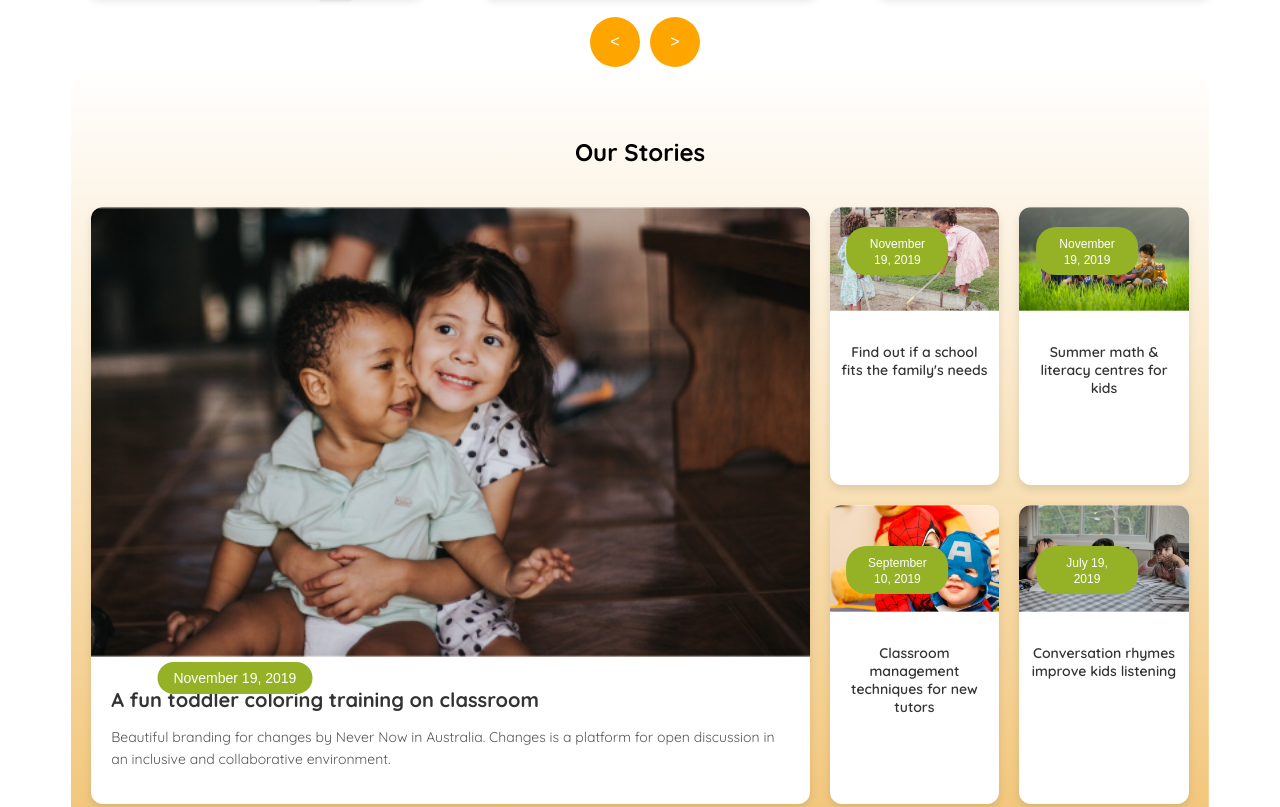
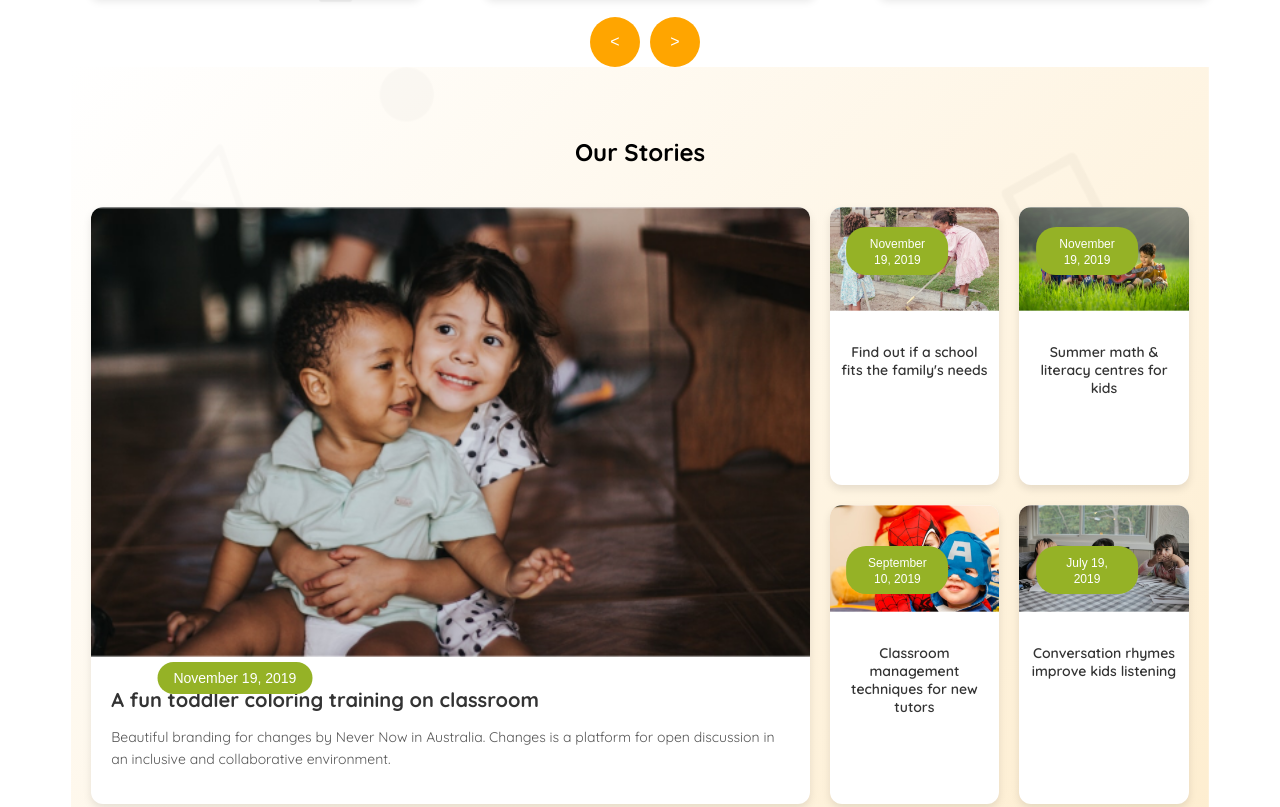
Before and after one commit to sohag1106/Kid-School-Project, a plain HTML site: page index.html in a window 1280 px wide. Shown: the part 1101-1908 px from the top of the page. Drawn offline with Linux system fonts and the light colour scheme.

Commit message:
background image solve

```diff
--- a/css/style.css
+++ b/css/style.css
@@ -175,16 +175,17 @@
     background-position: center;
     background-repeat: no-repeat;
 }
-.bg-gradient{
+.bg-gradient {
     background-image:
-      linear-gradient(#ffff, #f0bd65),
-      url(/images/bg.png);
+        linear-gradient(135deg, rgba(255, 255, 255, 0.7), rgba(247, 162, 5, 0.2)),
+        url('/images/bg.png');
     background-size: cover;
     background-position: center;
     background-repeat: no-repeat;
     padding: 50px 0;
-    color: white;
+
 }
+
 
 
 .news-section {
```
